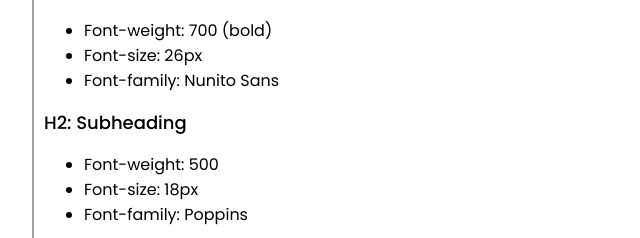
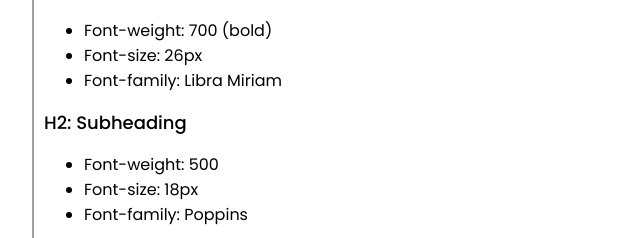
Before and after one commit to SOliv1/my-website-systems-cotswold-maids, a plain HTML site: page index.html in a window 1280 px wide. Shown: the part 1226-1464 px from the top of the page, 96-736 px from the left. Drawn offline with Linux system fonts and the light colour scheme.

Commit message:
wireframes

```diff
--- a/index.html
+++ b/index.html
@@ -84,7 +84,7 @@
           <ul>
             <li>Font-weight: 700 (bold)</li>
             <li>Font-size: 26px</li>
-            <li>Font-family: Nunito Sans</li>
+            <li>Font-family: Libra Miriam</li>
           </ul>
         </div>
         <div class="text-panel">
```
Also changed, not shown: CotswoldsmaidsMobile wireframe.jpeg (added), cotswoldmaids - wireframe.jpeg (added).
